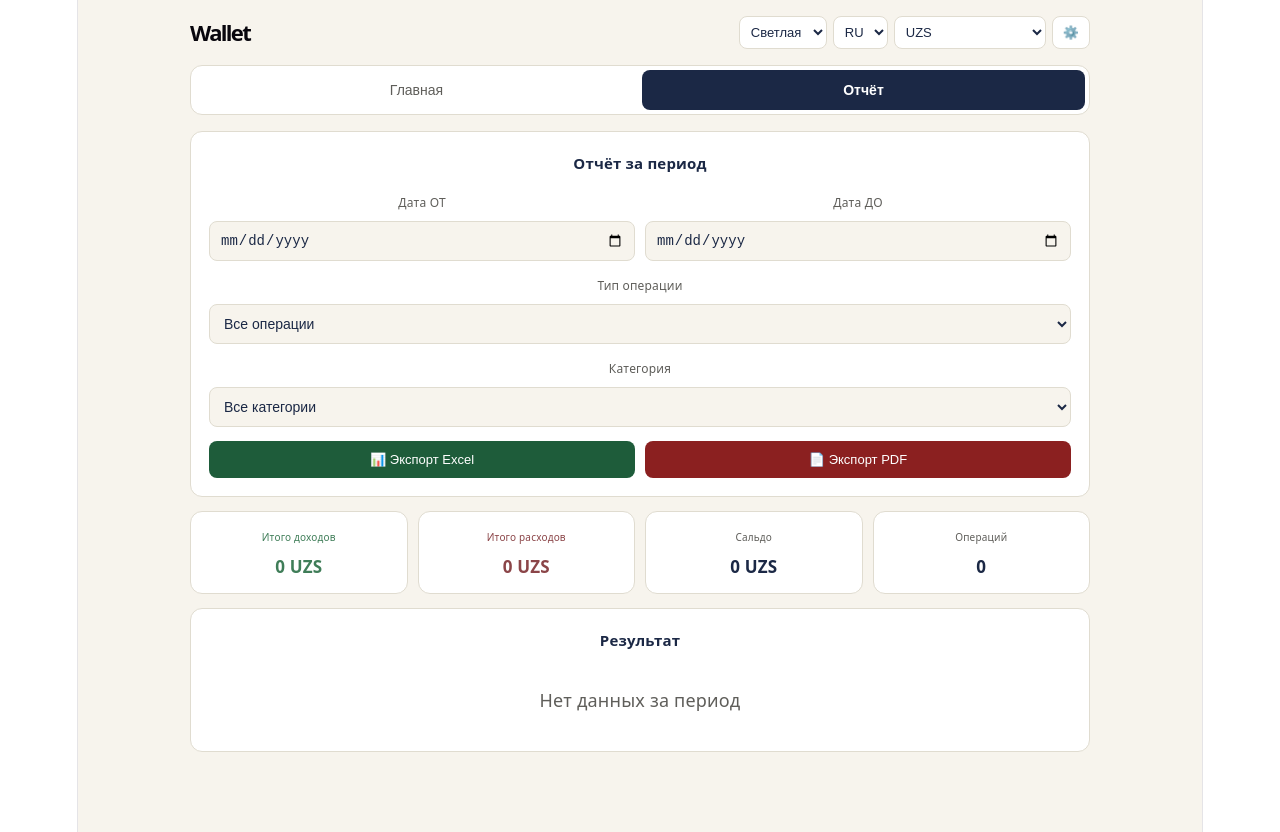
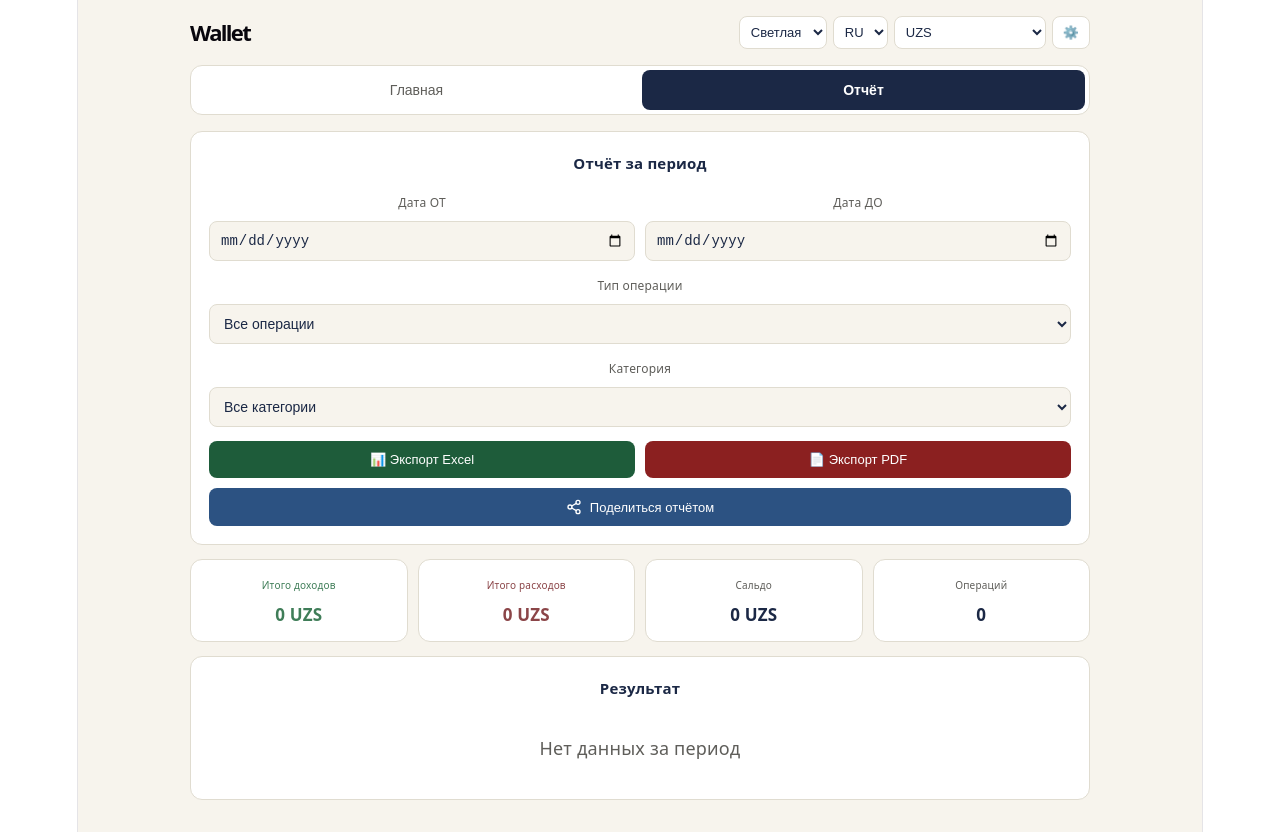
Before and after one commit to arturmarkus2408-boop/pva-finance, a React (Vite) app: page / in a window 1280 px wide. Both pictures are taken after a click on the button "Отчёт". Built offline with nearby package versions, Linux system fonts and the light colour scheme.

Commit message:
Update App.jsx

```diff
--- a/src/App.jsx
+++ b/src/App.jsx
@@ -71,7 +71,11 @@ const App = () => {
       voiceInput: '🎤', voiceInputTitle: 'Голосовой ввод', voiceListening: 'Слушаю...',
       voiceProcessing: 'Разбираю фразу...', voiceNotSupported: 'Ваш браузер не поддерживает голосовой ввод. Используйте Chrome или Safari.',
       micDenied: 'Разрешите доступ к микрофону в настройках браузера',
-      noSpeech: 'Не услышал речи, попробуйте снова', voiceParseError: 'Не удалось разобрать фразу. Скажите чётче или введите вручную.'
+      noSpeech: 'Не услышал речи, попробуйте снова', voiceParseError: 'Не удалось разобрать фразу. Скажите чётче или введите вручную.',
+      shareReport: 'Поделиться отчётом', shareTitle: 'Wallet — Отчёт',
+      shareText: 'Отчёт по расходам и доходам',
+      shareNotSupported: 'Ваш браузер не поддерживает прямую отправку. Файл сохранён, отправьте его вручную.',
+      shareError: 'Не удалось отправить файл'
     },
     uz: {
       appName: 'Wallet', addIncome: '+ Daromad', addExpense: '+ Xarajat',
@@ -107,7 +111,11 @@ const App = () => {
       voiceInput: '🎤', voiceInputTitle: 'Ovozli kiritish', voiceListening: 'Tinglayapman...',
       voiceProcessing: 'Iborani tahlil qilyapman...', voiceNotSupported: 'Brauzeringiz ovozli kiritishni qo\'llab-quvvatlamaydi. Chrome yoki Safari ishlating.',
       micDenied: 'Brauzer sozlamalarida mikrofonga ruxsat bering',
-      noSpeech: 'Nutq eshitilmadi, qaytadan urinib ko\'ring', voiceParseError: 'Iborani tahlil qilib bo\'lmadi. Aniqroq gapiring yoki qo\'lda kiriting.'
+      noSpeech: 'Nutq eshitilmadi, qaytadan urinib ko\'ring', voiceParseError: 'Iborani tahlil qilib bo\'lmadi. Aniqroq gapiring yoki qo\'lda kiriting.',
+      shareReport: 'Hisobotni ulashish', shareTitle: 'Wallet — Hisobot',
+      shareText: 'Xarajat va daromadlar hisoboti',
+      shareNotSupported: 'Brauzeringiz to\'g\'ridan-to\'g\'ri jo\'natishni qo\'llab-quvvatlamaydi. Fayl saqlandi, uni qo\'lda jo\'nating.',
+      shareError: 'Faylni jo\'natib bo\'lmadi'
     },
     en: {
       appName: 'Wallet', addIncome: '+ Income', addExpense: '+ Expense',
@@ -143,7 +151,11 @@ const App = () => {
       voiceInput: '🎤', voiceInputTitle: 'Voice input', voiceListening: 'Listening...',
       voiceProcessing: 'Parsing phrase...', voiceNotSupported: 'Your browser does not support voice input. Use Chrome or Safari.',
       micDenied: 'Allow microphone access in browser settings',
-      noSpeech: 'Did not hear speech, try again', voiceParseError: 'Could not parse the phrase. Speak more clearly or enter manually.'
+      noSpeech: 'Did not hear speech, try again', voiceParseError: 'Could not parse the phrase. Speak more clearly or enter manually.',
+      shareReport: 'Share report', shareTitle: 'Wallet — Report',
+      shareText: 'Expense and income report',
+      shareNotSupported: 'Your browser does not support direct sharing. File saved, send manually.',
+      shareError: 'Could not send file'
     },
     tr: {
       appName: 'Wallet', addIncome: '+ Gelir', addExpense: '+ Gider',
@@ -179,7 +191,11 @@ const App = () => {
       voiceInput: '🎤', voiceInputTitle: 'Sesli giriş', voiceListening: 'Dinliyorum...',
       voiceProcessing: 'İfade analiz ediliyor...', voiceNotSupported: 'Tarayıcınız sesli girişi desteklemiyor. Chrome veya Safari kullanın.',
       micDenied: 'Tarayıcı ayarlarında mikrofona erişime izin verin',
-      noSpeech: 'Konuşma duyulmadı, tekrar deneyin', voiceParseError: 'İfade analiz edilemedi. Daha net konuşun veya manuel girin.'
+      noSpeech: 'Konuşma duyulmadı, tekrar deneyin', voiceParseError: 'İfade analiz edilemedi. Daha net konuşun veya manuel girin.',
+      shareReport: 'Raporu paylaş', shareTitle: 'Wallet — Rapor',
+      shareText: 'Gelir ve gider raporu',
+      shareNotSupported: 'Tarayıcınız doğrudan paylaşımı desteklemiyor. Dosya kaydedildi, manuel gönderin.',
+      shareError: 'Dosya gönderilemedi'
     }
   };
 
@@ -654,6 +670,51 @@ const App = () => {
     XLSX.writeFile(wb, 'wallet-report.xlsx');
   };
 
+  // ===== ПОДЕЛИТЬСЯ ОТЧЁТОМ ЧЕРЕЗ WEB SHARE API =====
+  const shareReport = async () => {
+    try {
+      const rows = reportData.map(tx => ({
+        [t.date]: tx.date,
+        [t.typeLabel]: tx.type === 'income' ? t.income : t.expense,
+        [t.category]: tx.category,
+        [t.description]: tx.description || '',
+        [t.amount]: tx.amount,
+        'Валюта': tx.currency
+      }));
+      const ws = XLSX.utils.json_to_sheet(rows);
+      const wb = XLSX.utils.book_new();
+      XLSX.utils.book_append_sheet(wb, ws, 'Wallet');
+      const arr = XLSX.write(wb, { type: 'array', bookType: 'xlsx' });
+      const blob = new Blob([arr], { type: 'application/vnd.openxmlformats-officedocument.spreadsheetml.sheet' });
+      const dateStr = new Date().toISOString().split('T')[0];
+      const filename = 'wallet-report-' + dateStr + '.xlsx';
+      const file = new File([blob], filename, { type: blob.type });
+
+      if (navigator.canShare && navigator.canShare({ files: [file] })) {
+        await navigator.share({
+          files: [file],
+          title: t.shareTitle,
+          text: t.shareText
+        });
+      } else {
+        const url = URL.createObjectURL(blob);
+        const a = document.createElement('a');
+        a.href = url;
+        a.download = filename;
+        document.body.appendChild(a);
+        a.click();
+        document.body.removeChild(a);
+        setTimeout(() => URL.revokeObjectURL(url), 1000);
+        alert(t.shareNotSupported);
+      }
+    } catch (err) {
+      if (err && err.name !== 'AbortError') {
+        console.error('Share error', err);
+        alert(t.shareError);
+      }
+    }
+  };
+
   // ===== ЭКСПОРТ PDF ЧЕРЕЗ ПЕЧАТЬ БРАУЗЕРА (кириллица работает всегда) =====
   const exportPDF = () => {
     const esc = (s) => String(s ?? '').replace(/[&<>"']/g, ch => ({ '&':'&amp;','<':'&lt;','>':'&gt;','"':'&quot;',"'":'&#39;' }[ch]));
@@ -1121,10 +1182,20 @@ const App = () => {
                   {allCategories.map((cat, i) => <option key={i} value={cat}>{cat}</option>)}
                 </select>
               </div>
-              <div style={{ display: 'flex', gap: '10px' }}>
+              <div style={{ display: 'flex', gap: '10px', marginBottom: '10px' }}>
                 <button onClick={exportExcel} style={{ flex: 1, padding: '11px', backgroundColor: '#1E5C3A', color: 'white', border: 'none', borderRadius: '8px', cursor: 'pointer', fontWeight: 500, fontSize: '13px' }}>📊 {t.exportExcel}</button>
                 <button onClick={exportPDF} style={{ flex: 1, padding: '11px', backgroundColor: '#8B2020', color: 'white', border: 'none', borderRadius: '8px', cursor: 'pointer', fontWeight: 500, fontSize: '13px' }}>📄 {t.exportPDF}</button>
               </div>
+              <button onClick={shareReport} style={{ width: '100%', padding: '11px', backgroundColor: '#2C5282', color: 'white', border: 'none', borderRadius: '8px', cursor: 'pointer', fontWeight: 500, fontSize: '13px', display: 'flex', alignItems: 'center', justifyContent: 'center', gap: '8px' }}>
+                <svg width="16" height="16" viewBox="0 0 24 24" fill="none" stroke="currentColor" strokeWidth="2" strokeLinecap="round" strokeLinejoin="round" aria-hidden="true">
+                  <circle cx="18" cy="5" r="3"/>
+                  <circle cx="6" cy="12" r="3"/>
+                  <circle cx="18" cy="19" r="3"/>
+                  <line x1="8.59" y1="13.51" x2="15.42" y2="17.49"/>
+                  <line x1="15.41" y1="6.51" x2="8.59" y2="10.49"/>
+                </svg>
+                {t.shareReport}
+              </button>
             </div>
 
             <div style={{ display: 'grid', gridTemplateColumns: 'repeat(auto-fit, minmax(130px, 1fr))', gap: '10px', marginBottom: '14px' }}>
```
